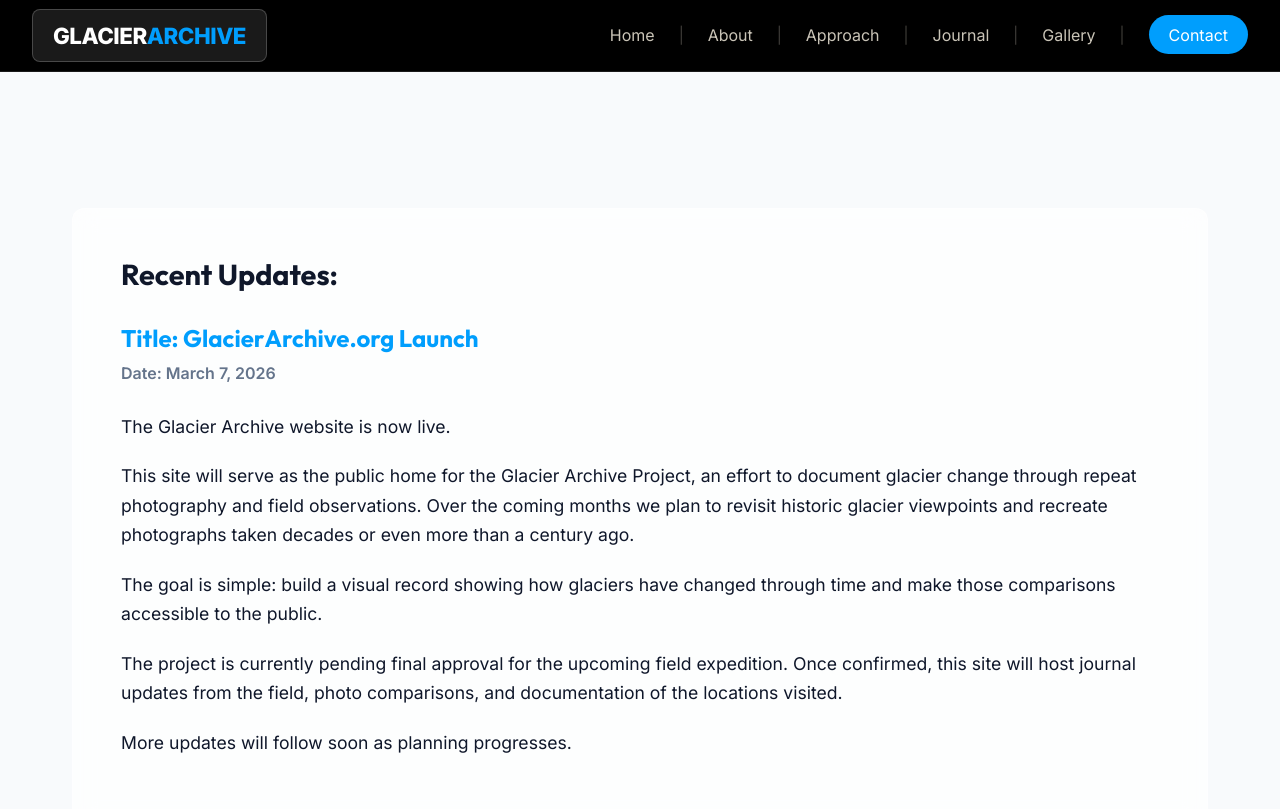
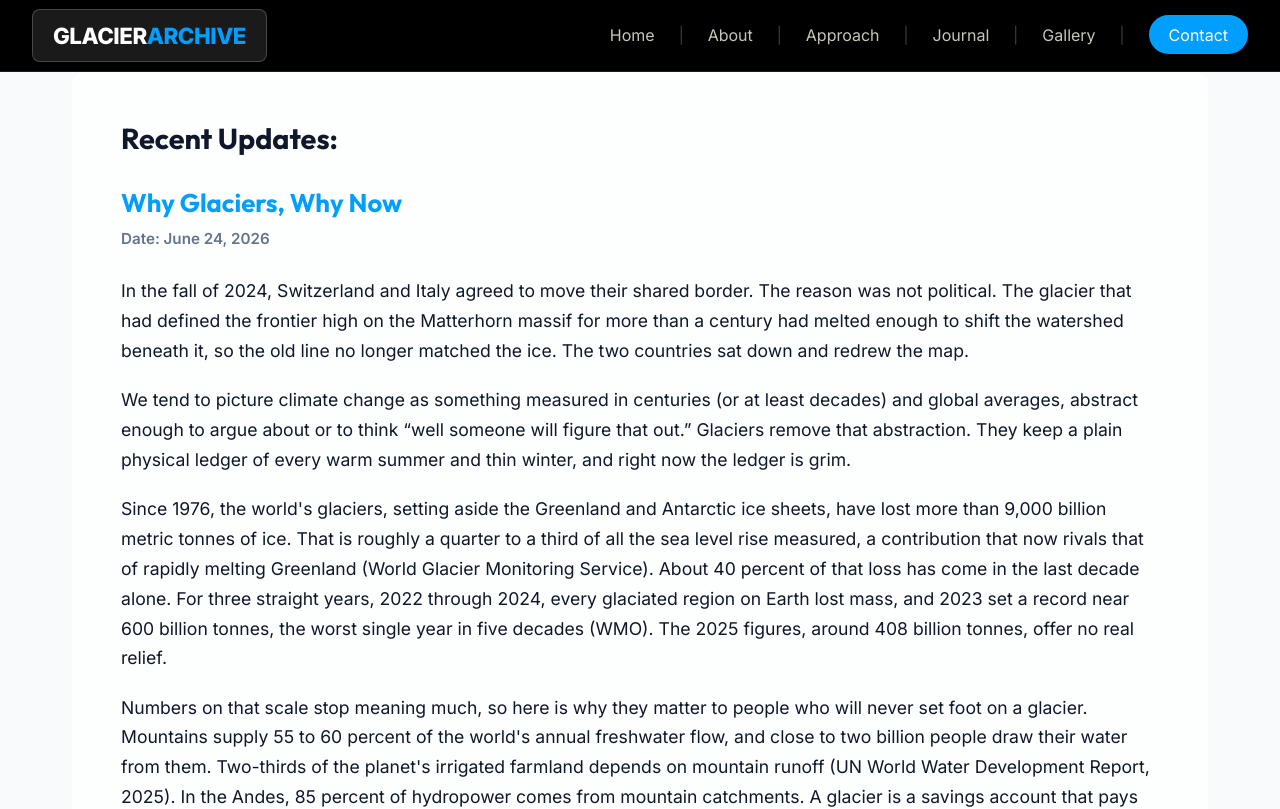
Before and after one commit to johnmehler/dans-glaciers, a SvelteKit app: page /journal in a window 1280 px wide. Shown: the top 809 px of the page. Built offline with nearby package versions, Linux system fonts and the light colour scheme.

Commit message:
Journal added

```diff
--- /dev/null
+++ b/src/lib/journalData.ts
@@ -0,0 +1,49 @@
+export interface Post {
+    id: string;
+    title: string;
+    date: string;
+    excerpt: string;
+    paragraphs: string[];
+    sources?: string[];
+}
+
+export const posts: Post[] = [
+    {
+        id: "why-glaciers-why-now",
+        title: "Why Glaciers, Why Now",
+        date: "June 24, 2026",
+        excerpt: "In the fall of 2024, Switzerland and Italy agreed to move their shared border. The reason was not political. The glacier that had defined the frontier high on the Matterhorn massif for more than a century had melted enough to shift the watershed beneath it, so the old line no longer matched the ice.",
+        paragraphs: [
+            "In the fall of 2024, Switzerland and Italy agreed to move their shared border. The reason was not political. The glacier that had defined the frontier high on the Matterhorn massif for more than a century had melted enough to shift the watershed beneath it, so the old line no longer matched the ice. The two countries sat down and redrew the map.",
+            "We tend to picture climate change as something measured in centuries (or at least decades) and global averages, abstract enough to argue about or to think “well someone will figure that out.” Glaciers remove that abstraction. They keep a plain physical ledger of every warm summer and thin winter, and right now the ledger is grim.",
+            "Since 1976, the world's glaciers, setting aside the Greenland and Antarctic ice sheets, have lost more than 9,000 billion metric tonnes of ice. That is roughly a quarter to a third of all the sea level rise measured, a contribution that now rivals that of rapidly melting Greenland (World Glacier Monitoring Service). About 40 percent of that loss has come in the last decade alone. For three straight years, 2022 through 2024, every glaciated region on Earth lost mass, and 2023 set a record near 600 billion tonnes, the worst single year in five decades (WMO). The 2025 figures, around 408 billion tonnes, offer no real relief.",
+            "Numbers on that scale stop meaning much, so here is why they matter to people who will never set foot on a glacier. Mountains supply 55 to 60 percent of the world's annual freshwater flow, and close to two billion people draw their water from them. Two-thirds of the planet's irrigated farmland depends on mountain runoff (UN World Water Development Report, 2025). In the Andes, 85 percent of hydropower comes from mountain catchments. A glacier is a savings account that pays out in the hot, dry months when the rain does not come. As the ice shrinks, the account first overpays, with more meltwater and more flooding, and then it runs dry. Communities from Peru to Pakistan are already living through the early version of that arc. I don’t want to take away from the power of images like the polar bear on the tiny iceberg, but glaciers are more than a symbol, they are a critical source of food and water security in both the developed and developing world.",
+            "The Alps, where we will spend most of this project, are the clearest preview we know of. Even if global emissions and warming had stopped completely in 2022, the Alps are already committed to losing at least a third of their ice by mid-century, and on the trend of the last twenty years it is closer to half (Cook et al., 2023). Swiss glaciers gave up about a tenth of their entire volume in the two hot summers of 2022 and 2023. A study published in December 2025 went further and put dates on the disappearances: under the climate policies in place today, perhaps 110 glaciers would survive in central Europe to 2100, about 3 percent of the 3600+ today (Van Tricht et al., 2025). The great Aletsch breaks into pieces, the Rhône becomes a remnant, and stories like the village of Blatten being destroyed in moments by a collapsing glacier will become regular news .",
+            "So, why build our glacier archive? We decided to step away for a season to build something we have talked about building for years but have never had the time (or AI enabling technology) to do. The United Nations made 2025 the International Year of Glaciers' Preservation. The attention is welcome but the translation into something a non-specialist can see and feel is still missing.The Glacier Archive Project is an independent effort to document and communicate the changing state of glaciers, using repeat photography, open data, and a set of AI tools we are building as we go. The plan is to put the result into the public domain, an archive anyone can use, because the science here is excellent and well funded, yet most of it lives in journals that ordinary people never open or photographers charge license fees to use.",
+            "Repeat photography is the heart of it, and it is beautifully simple. You find where a photographer stood five, ten, fifty, or a hundred years ago, you stand in the same spot, you take the same frame, and then even a kindergartener could play “Spot the Difference.”",
+            "Over the next twelve weeks we will move through archival research, fieldwork in the mountains, and a final synthesis, and we will post as we go, including the parts that do not work! Next time we will get into the history of glacier photography and the specific images we hope to match.",
+            "Glaciers keep an honest record. Our aim for this project is to help a few more people learn to read it."
+        ],
+        sources: [
+            "World Glacier Monitoring Service, Contribution to sea-level rise",
+            "WMO, State of the Global Climate 2024",
+            "Nature Reviews Earth & Environment, Global glacier mass change in 2025",
+            "UNESCO / UN-Water, World Water Development Report 2025",
+            "Cook et al., Committed Ice Loss in the European Alps Until 2050, GRL 2023",
+            "Van Tricht et al., Nature Climate Change, Dec 2025, via ETH Zurich"
+        ]
+    },
+    {
+        id: "glacier-archive-launch",
+        title: "GlacierArchive.org Launch",
+        date: "March 7, 2026",
+        excerpt: "The Glacier Archive website is now live, serving as the public home for our documentation efforts, pending final approval for the upcoming field expedition.",
+        paragraphs: [
+            "The Glacier Archive website is now live.",
+            "This site will serve as the public home for the Glacier Archive Project, an effort to document glacier change through repeat photography and field observations. Over the coming months we plan to revisit historic glacier viewpoints and recreate photographs taken decades or even more than a century ago.",
+            "The goal is simple: build a visual record showing how glaciers have changed through time and make those comparisons accessible to the public.",
+            "The project is currently pending final approval for the upcoming field expedition. Once confirmed, this site will host journal updates from the field, photo comparisons, and documentation of the locations visited.",
+            "More updates will follow soon as planning progresses."
+        ]
+    }
+];
--- a/src/routes/+page.svelte
+++ b/src/routes/+page.svelte
@@ -2,6 +2,7 @@
 	import carousel1 from "$lib/assets/carousel_1.png";
 	import carousel2 from "$lib/assets/carousel_2.png";
 	import carousel3 from "$lib/assets/carousel_3.png";
+	import { posts } from "$lib/journalData";
 
 	let activeSlide = 0;
 	const slides = [carousel1, carousel2, carousel3];
@@ -13,6 +14,8 @@
 	function prevSlide() {
 		activeSlide = (activeSlide - 1 + slides.length) % slides.length;
 	}
+
+	const latestPost = posts[0];
 </script>
 
 <svelte:head>
@@ -59,17 +62,16 @@
 
 	<div class="updates-block">
 		<h2>Recent Updates</h2>
-		<a href="/journal" class="update-card-link">
-			<div class="update-card glass">
-				<span class="date">March 7, 2026</span>
-				<h3>GlacierArchive.org Launch</h3>
-				<p>
-					The Glacier Archive website is now live, serving as the
-					public home for our documentation efforts.
-				</p>
-			</div>
-		</a>
+		{#if latestPost}
+			<a href="/journal" class="update-card-link">
+				<div class="update-card glass">
+					<span class="date">{latestPost.date}</span>
+					<h3>{latestPost.title}</h3>
+				</div>
+			</a>
+		{/if}
 	</div>
+
 </section>
 
 <hr class="section-divider" />
@@ -193,8 +195,6 @@
 
 	.btn-primary:hover {
 		background: var(--primary-dark);
-		transform: translateY(-2px);
-		box-shadow: 0 10px 20px rgba(0, 158, 253, 0.3);
 	}
 
 	.btn-secondary {
@@ -206,7 +206,6 @@
 
 	.btn-secondary:hover {
 		background: rgba(255, 255, 255, 0.2);
-		transform: translateY(-2px);
 	}
 
 	.middle-section {
@@ -246,17 +245,12 @@
 		transition: var(--transition);
 	}
 
-	.update-card-link:hover {
-		transform: translateY(-4px);
-	}
-
 	.update-card-link:hover .update-card {
 		border-color: var(--primary);
-		box-shadow: 0 10px 30px rgba(0, 158, 253, 0.1);
 	}
 
 	.update-card {
-		padding: 1rem 1.25rem;
+		padding: 1.25rem;
 		border-radius: var(--border-radius);
 		border: 1px solid rgba(0, 158, 253, 0.1);
 		transition: var(--transition);
@@ -267,19 +261,14 @@
 		display: block;
 		font-size: 0.8rem;
 		color: var(--gray);
-		margin-bottom: 0.25rem;
+		margin-bottom: 0.5rem;
 		font-weight: 600;
 	}
 
 	.update-card h3 {
-		font-size: 1.05rem;
-		margin-bottom: 0.5rem;
+		font-size: 1.1rem;
 		color: var(--dark);
-	}
-
-	.update-card p {
-		font-size: 0.9rem;
-		line-height: 1.4;
+		margin: 0;
 	}
 
 	.section-divider {
@@ -410,10 +399,6 @@
 		gap: 3rem;
 	}
 
-	.glass {
-		background: var(--glass);
-		backdrop-filter: blur(10px);
-	}
 
 	@media (max-width: 1024px) {
 		.grid {
--- a/src/routes/journal/+page.svelte
+++ b/src/routes/journal/+page.svelte
@@ -1,3 +1,7 @@
+<script lang="ts">
+    import { posts } from "$lib/journalData";
+</script>
+
 <svelte:head>
     <title>Journal - Glacier Archive Project</title>
     <meta
@@ -9,34 +13,31 @@
 <div class="journal-page">
     <section class="updates-section glass">
         <h2>Recent Updates:</h2>
-        <div class="update-card">
-            <h3>Title: GlacierArchive.org Launch</h3>
-            <p class="date">Date: March 7, 2026</p>
 
-            <p>The Glacier Archive website is now live.</p>
+        <div class="posts-list">
+            {#each posts as post}
+                <article class="update-card">
+                    <h3>{post.title}</h3>
+                    <p class="date">Date: {post.date}</p>
 
-            <p>
-                This site will serve as the public home for the Glacier Archive
-                Project, an effort to document glacier change through repeat
-                photography and field observations. Over the coming months we
-                plan to revisit historic glacier viewpoints and recreate
-                photographs taken decades or even more than a century ago.
-            </p>
+                    <div class="post-content">
+                        {#each post.paragraphs as paragraph}
+                            <p>{paragraph}</p>
+                        {/each}
+                    </div>
 
-            <p>
-                The goal is simple: build a visual record showing how glaciers
-                have changed through time and make those comparisons accessible
-                to the public.
-            </p>
-
-            <p>
-                The project is currently pending final approval for the upcoming
-                field expedition. Once confirmed, this site will host journal
-                updates from the field, photo comparisons, and documentation of
-                the locations visited.
-            </p>
-
-            <p>More updates will follow soon as planning progresses.</p>
+                    {#if post.sources && post.sources.length > 0}
+                        <div class="post-sources">
+                            <h4>Sources:</h4>
+                            <ul>
+                                {#each post.sources as source}
+                                    <li>{source}</li>
+                                {/each}
+                            </ul>
+                        </div>
+                    {/if}
+                </article>
+            {/each}
         </div>
     </section>
 </div>
@@ -45,8 +46,7 @@
     .journal-page {
         max-width: 1200px;
         margin: 0 auto;
-        padding: calc(var(--header-height) + var(--section-padding)) 2rem
-            var(--section-padding);
+        padding: 0 2rem var(--section-padding);
     }
 
     .updates-section {
@@ -60,8 +60,24 @@
         color: var(--dark);
     }
 
+    .posts-list {
+        display: flex;
+        flex-direction: column;
+        gap: 3rem;
+    }
+
+    .update-card {
+        padding-bottom: 3.5rem;
+        border-bottom: 1px solid rgba(0, 158, 253, 0.15);
+    }
+
+    .update-card:last-child {
+        padding-bottom: 0;
+        border-bottom: none;
+    }
+
     .update-card h3 {
-        font-size: 1.5rem;
+        font-size: 1.6rem;
         color: var(--primary);
         margin-bottom: 0.5rem;
     }
@@ -70,7 +86,7 @@
         font-weight: 600;
         color: var(--gray);
         margin-bottom: 1.5rem;
-        font-size: 1rem;
+        font-size: 0.95rem;
     }
 
     p {
@@ -79,4 +95,35 @@
         color: var(--dark);
         margin-bottom: 1.2rem;
     }
+
+    .post-sources {
+        margin-top: 2rem;
+        padding: 1.5rem;
+        background: rgba(0, 158, 253, 0.04);
+        border-radius: 8px;
+    }
+
+    .post-sources h4 {
+        font-size: 1.05rem;
+        margin-bottom: 0.75rem;
+        color: var(--dark);
+        font-weight: 700;
+    }
+
+    .post-sources ul {
+        list-style-type: disc;
+        padding-left: 1.25rem;
+        margin: 0;
+    }
+
+    .post-sources li {
+        font-size: 0.95rem;
+        color: var(--gray);
+        line-height: 1.6;
+        margin-bottom: 0.4rem;
+    }
+
+    .post-sources li:last-child {
+        margin-bottom: 0;
+    }
 </style>
```
Also changed, not shown: src/lib/Header.svelte (+3 -6 lines).
